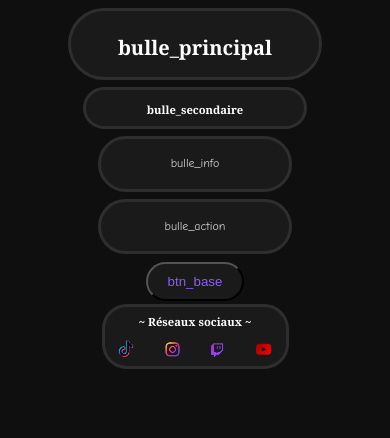
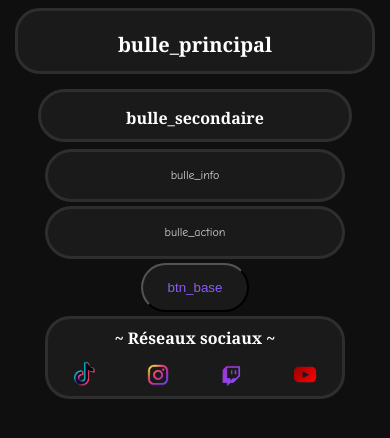
Before and after one commit to jp-kaikyo/dev_base, a plain HTML site: page index.html in a window 390 px wide. Drawn offline with Linux system fonts and the light colour scheme.

Commit message:
Derniere mise au point

```diff
--- a/index.html
+++ b/index.html
@@ -53,10 +53,10 @@
             <nav class="bulle_lien">
                 <h2>~ Réseaux sociaux ~</h2>
 
-                <a target="_blank" href="https://www.tiktok.com/@jp_kaikyo"><img src="img/tiktok.png" alt="tiktok" ></a>
-                <a target="_blank" href="https://www.instagram.com/jp_kaikyo_art/"><img src="img/insta.png" alt="insta"></a>
-                <a target="_blank" href="https://www.twitch.tv/jp_kaikyo"><img src="img/twitch.png" alt="twitch"></a>
-                <a target="_blank" href="https://www.youtube.com/@Joao-Paulo-Pinto-Queiros"><img src="img/youtube.png" alt="youtube"></a>
+                <a target="_blank" href="https://www.tiktok.com/@jp_kaikyo"><img class="logo" src="img/tiktok.png" alt="tiktok" ></a>
+                <a target="_blank" href="https://www.instagram.com/jp_kaikyo_art/"><img class="logo" src="img/insta.png" alt="insta"></a>
+                <a target="_blank" href="https://www.twitch.tv/jp_kaikyo"><img class="logo" src="img/twitch.png" alt="twitch"></a>
+                <a target="_blank" href="https://www.youtube.com/@Joao-Paulo-Pinto-Queiros"><img class="logo" src="img/youtube.png" alt="youtube"></a>
             </nav>
         </footer>
     </body>
--- a/style.css
+++ b/style.css
@@ -1,4 +1,6 @@
 /* ==== PALETTE DES COULEURS ==== */
+
+
 
 
 :root {
@@ -21,26 +23,36 @@
 /* ==== PALETTE DES TEXTES ==== */
 
 
+
+
 @import url('https://fonts.googleapis.com/css2?family=DM+Serif+Text:ital@0;1&display=swap');
 @import url('https://fonts.googleapis.com/css2?family=Comic+Neue&display=swap');
 
 :root {
     --police-titre: Georgia, "Times New Roman", serif;
     --police-texte: "Comic Sans MS", cursive, sans-serif;
+}
+
+/* Desktop */
+@media(min-width:1000px){
+    :root {
     --taille-titre-principal: 2rem;      /* h1 */
     --taille-sous-titre: 1.5rem;         /* h2 */
     --taille-texte: 1rem;                /* p */
     --taille-liens:1rem;                 /* a */
     --gras-titre: 700;
     --gras-texte: 400;
-}
+}}
 
-@media(max-width:768px){
+/* Mobile */
+@media(max-width:999px){
     :root {
-    --taille-titre-principal: 1.25rem;  /* h1 */
-    --taille-sous-titre: 1rem;         /* h2 */
-    --taille-texte: 0.75rem;              /* p */
-    --taille-liens: 0.75rem;                 /* a */
+    --taille-titre-principal: 1.25rem;      /* h1 */
+    --taille-sous-titre: 1rem;              /* h2 */
+    --taille-texte: 0.75rem;                /* p */
+    --taille-liens:0.75rem;                 /* a */
+    --gras-titre: 700;
+    --gras-texte: 400;
 }}
 
 
@@ -82,12 +94,14 @@ a {
 
 /* == hover == */
 
+
 a:hover {
     color: var(--objet-survol);
 }
 
 
 /* == active == */
+
 
 a:active {
     color: var(--objet-clic);
@@ -99,74 +113,104 @@ a:active {
 /* ==== PALETTE DES BULLE ==== */
 
 
+
+
+@media(min-width:1000px){
+    .bulle_principal {
+        background-color: var(--font-contenu);
+        border: solid var(--font-contours);
+        padding: 6px;
+        margin: 2% 4% 8% 4%;
+        text-align: center;
+        border-radius: 25px;
+    }
+}
+@media(max-width:999px){
     .bulle_principal {
         background-color: var(--font-contenu);
         color:var(--font-contours);
         border: solid var(--font-contours);
-    padding: 6px;
-    margin: 2% 8% 2% 8%;
+        padding: 3px;
+        margin: 1% 2% 4% 2%;
         text-align: center;
-    border-radius: 50px;
-}
-
-@media(max-width:768px){
-    .bulle_principal {
-        padding: 6px;
-        margin: 2% 16% 2% 16%;
+        border-radius: 25px;
     }
 }
 
+
+@media(min-width:1000px){
    .bulle_secondaire {
         background-color: var(--font-contenu);
         color:var(--font-contours);
         border: solid var(--font-contours);
-    padding: 3px;
-    margin: 2% 10% 2% 10%;
+        padding: 4px;
+        margin: 2% 16% 4% 16%;
         text-align: center;
-    border-radius: 75px;
+        border-radius: 50px;
     }
-
-@media(max-width:768px){
+}
+@media(max-width:999px){
    .bulle_secondaire {
-        padding: 3px;
-        margin: 2% 20% 2% 20%;
+        background-color: var(--font-contenu);
+        color:var(--font-contours);
+        border: solid var(--font-contours);
+        padding: 2px;
+        margin: 1% 8% 2% 8%;
+        text-align: center;
+        border-radius: 50px;
     }
 }
 
+
+@media(min-width:1000px){
     .bulle_info {
         background-color: var(--font-contenu);
         border: solid var(--font-contours);
-    padding: 3px;
-    margin: 2% 12% 2% 12%;
+        padding: 4px;
+        margin: 2% 20% 2% 20%;
         text-align: center;
         border-radius: 100px;
         transition: 1s;
     }
-
-@media(max-width:768px){
+}
+@media(max-width:999px){
     .bulle_info {
-        padding: 3px;
-        margin: 2% 24% 2% 24%;
-    }
-}
-
-.bulle_action {
         background-color: var(--font-contenu);
         border: solid var(--font-contours);
-    padding: 3px;
-    margin: 2% 12% 2% 12%;
+        padding: 2px;
+        margin: 1% 10% 1% 10%;
         text-align: center;
         border-radius: 100px;
         transition: 1s;
     }
+}
 
-@media(max-width:768px){
+
+@media(min-width:1000px){
     .bulle_action {
-        padding: 3px;
-        margin: 2% 24% 2% 24%;
+        background-color: var(--font-contenu);
+        border: solid var(--font-contours);
+        padding: 4px;
+        margin: 2% 20% 2% 20%;
+        text-align: center;
+        border-radius: 100px;
+        transition: 1s;
+    }
+}
+@media(max-width:999px){
+    .bulle_action {
+        background-color: var(--font-contenu);
+        border: solid var(--font-contours);
+        padding: 2px;
+        margin: 1% 10% 1% 10%;
+        text-align: center;
+        border-radius: 100px;
+        transition: 1s;
     }
 }
 
+
+@media(min-width:1000px){
     .bulle_lien {
         display: grid;
         grid-template-columns: repeat(4, 1fr);
@@ -179,15 +223,19 @@ a:active {
         border-radius: 25px;
         transition: 1s;
     }
-
-@media(max-width:768px){
+}
+@media(max-width:999px){
     .bulle_lien {
+        display: grid;
+        grid-template-columns: repeat(4, 1fr);
+        grid-template-rows: repeat(2, 1fr);
+        gap: 5px;
+        background-color: var(--font-contenu);
+        border: solid var(--font-contours);
         padding: 2px;
-        margin: 1% 25% 1% 25%;
-    }
-
-    h2 {
-        font-size: 0.80rem;
+        margin: 1% 10% 1% 10%;
+        border-radius: 25px;
+        transition: 1s;
     }
 }
 
@@ -195,22 +243,18 @@ a:active {
     grid-area: 1 / 1 / 2 / 5;
     margin: auto;
 }
-
 .bulle_lien a:nth-child(2) {
     grid-area: 2 / 1;
     margin: auto;
 }
-
 .bulle_lien a:nth-child(3) {
     grid-area: 2 / 2;
     margin: auto;
 }
-
 .bulle_lien a:nth-child(4) {
     grid-area: 2 / 3;
     margin: auto;
 }
-
 .bulle_lien a:nth-child(5) {
     grid-area: 2 / 4;
     margin: auto;
@@ -219,75 +263,88 @@ a:active {
 
 /* == hover == */
 
+
+@media(min-width:1000px){
     .bulle_info:hover {
         border: solid var(--objet-survol);
-    padding: 3px;
-    margin: 2% 16% 2% 16%;
+        transform: scale(1.05);
         transition: 1s;
     }
-
-.bulle_action:hover {
-    color: var(--objet-clic);
-    margin: 2% 16% 2% 16%;
+}
+@media(max-width:999px){
+    .bulle_info:hover {
+        border: solid var(--objet-survol);
+        transform: scale(1.05);
         transition: 1s;
     }
+}
 
+
+@media(min-width:1000px){
+    .bulle_action:hover {
+        color: var(--objet-survol);
+        transform: scale(0.95);
+        transition: 1s;
+    }
+}
+@media(max-width:999px){
+   .bulle_action:hover {
+        color: var(--objet-survol);
+        transform: scale(0.95);
+        transition: 1s;
+    }
+}
 .bulle_action:hover * {
     color: inherit; /* "Prends la même couleur que ton parent" */
     border: none;
     transition: 1s;
 }
 
-@media(max-width:768px){
-    .bulle_action:hover,
-    .bulle_info:hover {
-        color: var(--objet-survol);
-        margin: 2% 32% 2% 32%;
-        transition: 1s;
-    }
-}
 
+@media(min-width:1000px){
     .bulle_lien:hover {
         border-radius: 50px;
         margin: 1% 40% 1% 40%;
-    transition: 1s;
+        transition: 0.5s;
     }
-
-@media(max-width:768px){
+}
+@media(max-width:999px){
     .bulle_lien:hover {
-        padding: 2px;
-        margin: 1% 30% 1% 30%;
-    }
-
-    h2 {
-        font-size: 0.70rem;
+        border-radius: 50px;
+        margin: 1% 20% 1% 20%;
+        transition: 0.5s;
     }
 }
 
 
 /* == active == */
 
+
+@media(min-width:1000px){
     .bulle_info:active {
         border: solid var(--objet-clic);
         transition: 0.5s;
     }
+}
+@media(max-width:999px){
+    .bulle_info:active {
+        border: solid var(--objet-clic);
+        transition: 0.5s;
+    }
+}
 
+
+
+@media(min-width:1000px){
     .bulle_action:active {
         color: var(--objet-clic);
         transition: 0.5s;
     }
-
-@media(max-width:768px){
-    .bulle_info:active,
+}
+@media(max-width:999px){
     .bulle_action:active {
-        color: var(--objet-survol);
-        margin: 2% 32% 2% 32%;
-        transition: 1s;
-    }
-    .bulle_action:active * {
-        color: inherit; /* "Prends la même couleur que ton parent" */
-        border: none;
-        transition: 1s;
+        color: var(--objet-clic);
+        transition: 0.5s;
     }
 }
 
@@ -297,49 +354,62 @@ a:active {
 /* ==== PALETTE DES btn ==== */
 
 
+
+
+@media(min-width:1000px){
     .btn_base {
         background-color: var(--font-contenu);
         color: var(--objet-permanent);
         border-radius: 100px;
         padding: 20px 30px 20px 30px;
-    transition: 0.6s;
+        transition: 0.5s;
     }
-
-@media(max-width:768px){
+}
+@media(max-width:999px){
     .btn_base {
-        padding: 10px 20px 10px 20px;
+        background-color: var(--font-contenu);
+        color: var(--objet-permanent);
+        border-radius: 100px;
+        padding: 15px 25px 15px 25px;
+        transition: 0.5s;
     }
 }
 
 
 /* survol */
 
+
+@media(min-width:1000px){
     .btn_base:hover {
-    padding: 24px 34px 24px 34px;
+        transform: scale(1.10);
         color: var(--objet-survol);
         transition: 0.6s;
     }
-
-@media(max-width:768px){
+}
+@media(max-width:999px){
     .btn_base:hover {
-        padding: 14px 24px 14px 24px;
-        color: var(--objet-clic);
-        transition: 0.4s;
+        transform: scale(1.10);
+        color: var(--objet-survol);
+        transition: 0.6s;
     }
 }
 
 
 /* clic */
 
+
+@media(min-width:1000px){
     .btn_base:active {
-    padding: 16px 26px 16px 26px;
+        transform: scale(0.90);
         color: var(--objet-clic);
         transition: 0.4s;
     }
-
-@media(max-width:768px){
+}
+@media(max-width:999px){
     .btn_base:active {
-    padding: 6px 16px 6px 16px;
+        transform: scale(0.90);
+        color: var(--objet-clic);
+        transition: 0.4s;
     }
 }
 
@@ -349,32 +419,39 @@ a:active {
 /* ==== PALETTE DES img ==== */
 
 
-img {
-    width: 41px;
-    height: 41px;
-    transition: 0.5s;
+
+
+@media(min-width:1000px){
+    .logo {
+        width: 40px;
+        height: 40px;
+        transition: 1s;
     }
-
-@media(max-width:768px){
-    img {
-        width: 21px;
-        height: 21px;
+}
+@media(max-width:999px){
+    .logo {
+        width: 30px;
+        height: 30px;
+        transition: 1s;
     }
 }
 
+
 /* == hover == */
 
-img:hover {
-    width: 46px;
-    height: 46px;
+
+@media(min-width:1000px){
+    .logo:hover {
+        transform: scale(1.15);
         opacity: 50%;
-    transition: 0.5s;
+        transition: 1s;
     }
-
-@media(max-width:768px){
-    img:hover {
-        width: 24px;
-        height: 24px;
+}
+@media(max-width:999px){
+    .logo:hover {
+        transform: scale(1.15);
+        opacity: 50%;
+        transition: 1s;
     }
 }
 
```
Lines whose indentation alone changed are shown as unchanged.
